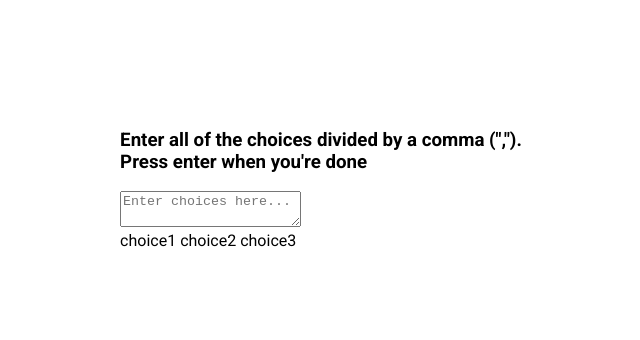
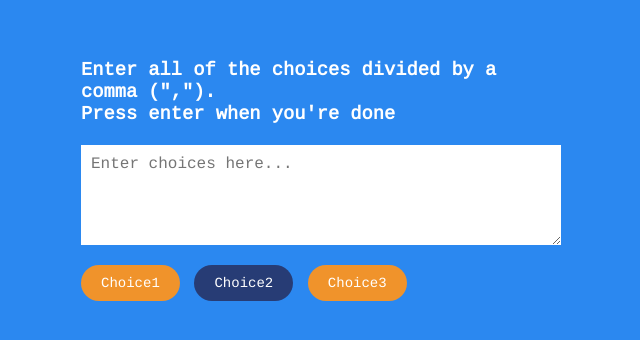
Before and after one commit to gaelporteu/13-Random-Choice-Picker, a plain HTML site: page index.html in a window 1280 px wide. Shown: the part 220-560 px from the top of the page, without its empty margins (319-959 px from the left). Drawn offline with Linux system fonts and the light colour scheme.

Commit message:
Added css and fixed some html

```diff
--- a/index.html
+++ b/index.html
@@ -15,15 +15,17 @@
 
   <body>
     <div class="container">
-      <h3>Enter all of the choices divided by a comma (",").
-        <br>Press enter when you're done</h3>
-        <textarea placeholder="Enter choices here..." id="textarea"></textarea>
+      <h3>
+        Enter all of the choices divided by a comma (","). <br />Press enter
+        when you're done
+      </h3>
+      <textarea placeholder="Enter choices here..." id="textarea"></textarea>
 
-        <div id="tags">
-          <span class="tag">choice1</span>
-          <span class="tag">choice2</span>
-          <span class="tag">choice3</span>
-        </div>
+      <div id="tags">
+        <span class="tag">Choice1</span>
+        <span class="tag highlight">Choice2</span>
+        <span class="tag">Choice3</span>
+      </div>
     </div>
 
     <script src="script.js"></script>
--- a/style.css
+++ b/style.css
@@ -1,11 +1,11 @@
-@import url('https://fonts.googleapis.com/css2?family=Roboto:wght@400;700&display=swap');
+@import url('https://fonts.googleapis.com/css2?family=Cousine&display=swap');
 
 * {
     box-sizing: border-box;
 }
 
 body {
-    font-family: 'Roboto', sans-serif;
+    font-family: 'Cousine', sans-serif;
     display: flex;
     flex-direction: column;
     align-items: center;
@@ -13,5 +13,39 @@ body {
     height: 100vh;
     overflow: hidden;
     margin: 0;
+    background-color: #2b88f0;
+}
 
+h3 {
+    color: #ffffff;
+    margin: 10px 0 20px;
 }
+
+.container {
+    width: 480px;
+}
+
+textarea {
+    border: none;
+    display: block;
+    width: 100%;
+    height: 100px;
+    font-family: inherit;
+    padding: 10px;
+    margin: 0 0 20px;
+    font-size: 16px;
+}
+
+.tag {
+    background-color: #f0932b;
+    color: #ffffff;
+    border-radius: 50px;
+    padding: 10px 20px;
+    margin: 0 5px 10px 0;
+    font-size: 14px;
+    display: inline-block;
+}
+
+.tag.highlight {
+    background-color: #273c75;
+}
```
